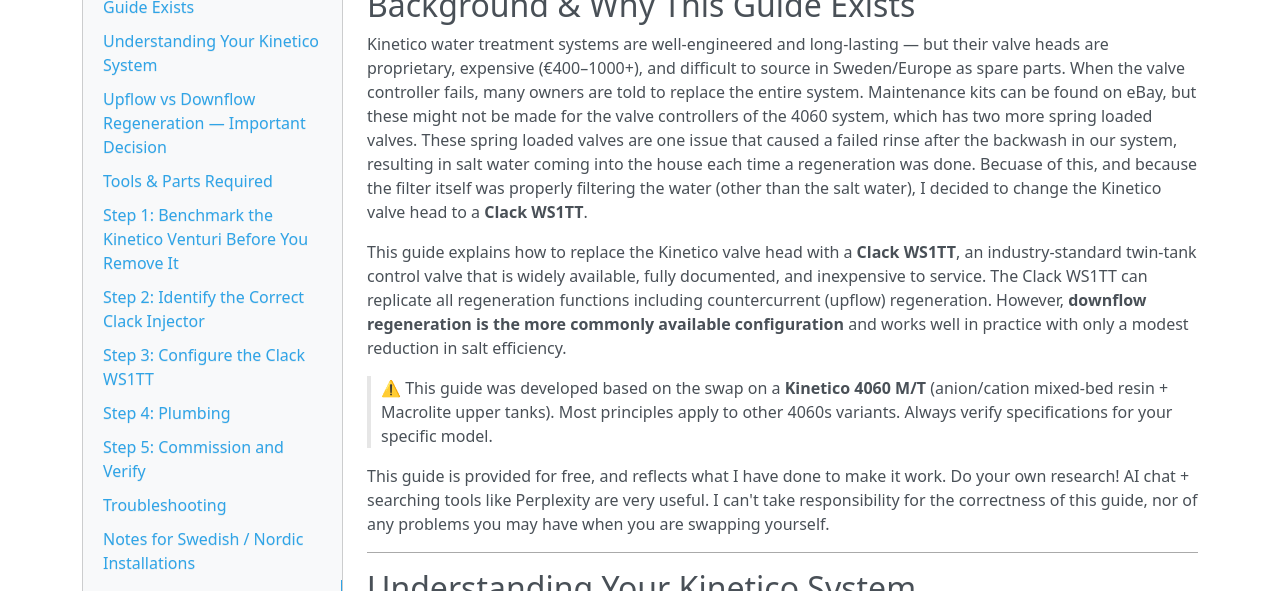
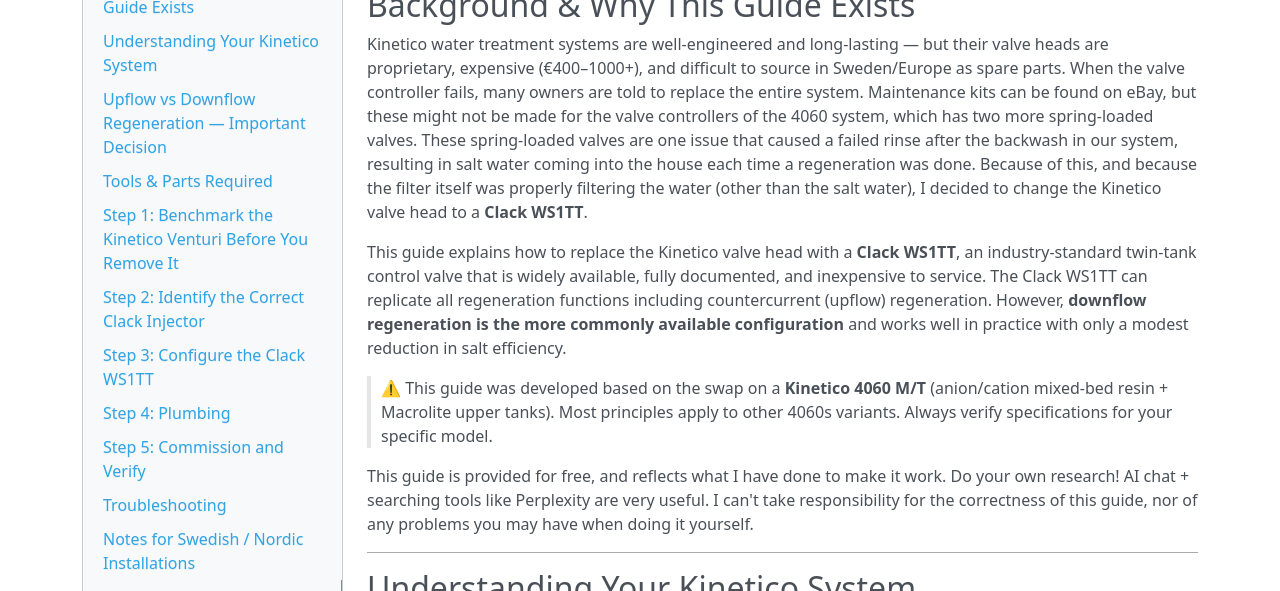
Before and after one commit to lennardm/water_filters, an MkDocs documentation site: the page built from docs/index.md, in a window 1280 px wide and 900 px high. Shown: the part 309-900 px from the top of the window. Built offline with MkDocs 1.6.1, drawn with Linux system fonts in a browser that asks for light colours; nearby versions of some CDN libraries.

Commit message:
Changes to be committed: 	new file:   CLAUDE.md 	modified:   docs/index.md

```diff
--- a/docs/index.md
+++ b/docs/index.md
@@ -6,13 +6,13 @@
 
 ## Background & Why This Guide Exists
 
-Kinetico water treatment systems are well-engineered and long-lasting — but their valve heads are proprietary, expensive (€400–1000+), and difficult to source in Sweden/Europe as spare parts. When the valve controller fails, many owners are told to replace the entire system. Maintenance kits can be found on eBay, but these might not be made for the valve controllers of the 4060 system, which has two more spring loaded valves. These spring loaded valves are one issue that caused a failed rinse after the backwash in our system, resulting in salt water coming into the house each time a regeneration was done. Becuase of this, and because the filter itself was properly filtering the water (other than the salt water), I decided to change the Kinetico valve head to a **Clack WS1TT**.
+Kinetico water treatment systems are well-engineered and long-lasting — but their valve heads are proprietary, expensive (€400–1000+), and difficult to source in Sweden/Europe as spare parts. When the valve controller fails, many owners are told to replace the entire system. Maintenance kits can be found on eBay, but these might not be made for the valve controllers of the 4060 system, which has two more spring-loaded valves. These spring-loaded valves are one issue that caused a failed rinse after the backwash in our system, resulting in salt water coming into the house each time a regeneration was done. Because of this, and because the filter itself was properly filtering the water (other than the salt water), I decided to change the Kinetico valve head to a **Clack WS1TT**.
 
 This guide explains how to replace the Kinetico valve head with a **Clack WS1TT**, an industry-standard twin-tank control valve that is widely available, fully documented, and inexpensive to service. The Clack WS1TT can replicate all regeneration functions including countercurrent (upflow) regeneration. However, **downflow regeneration is the more commonly available configuration** and works well in practice with only a modest reduction in salt efficiency.
 
 > ⚠️ This guide was developed based on the swap on a **Kinetico 4060 M/T** (anion/cation mixed-bed resin + Macrolite upper tanks). Most principles apply to other 4060s variants. Always verify specifications for your specific model.
 
-This guide is provided for free, and reflects what I have done to make it work. Do your own research! AI chat + searching tools like Perplexity are very useful. I can't take responsibility for the correctness of this guide, nor of any problems you may have when you are swapping yourself.
+This guide is provided for free, and reflects what I have done to make it work. Do your own research! AI chat + searching tools like Perplexity are very useful. I can't take responsibility for the correctness of this guide, nor of any problems you may have when doing it yourself.
 
 ---
 
```
Also changed, not shown: CLAUDE.md (added, +37 -0 lines).
